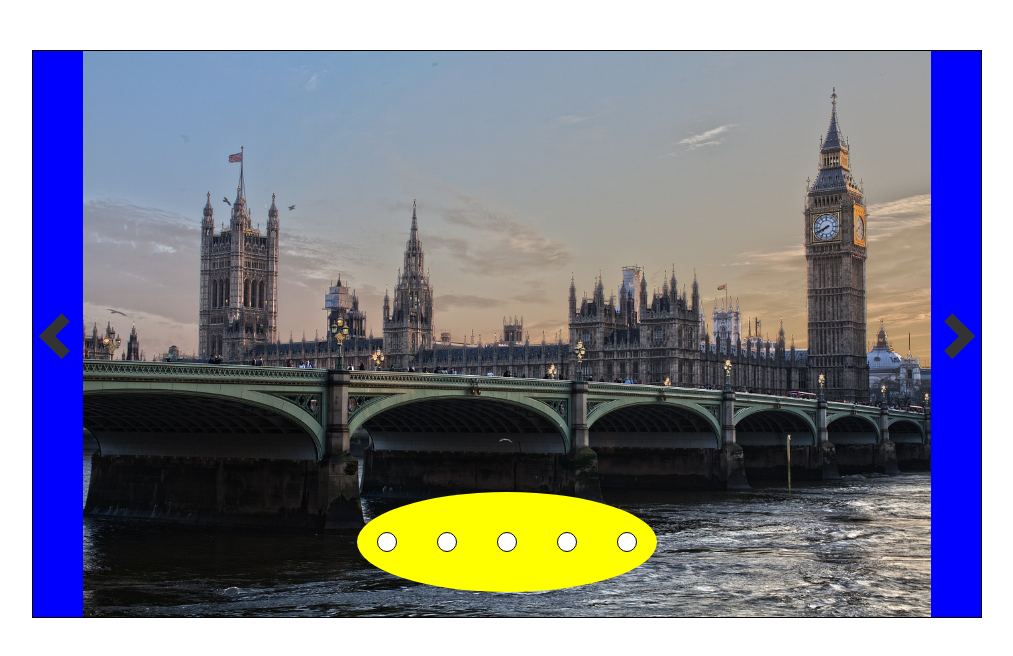
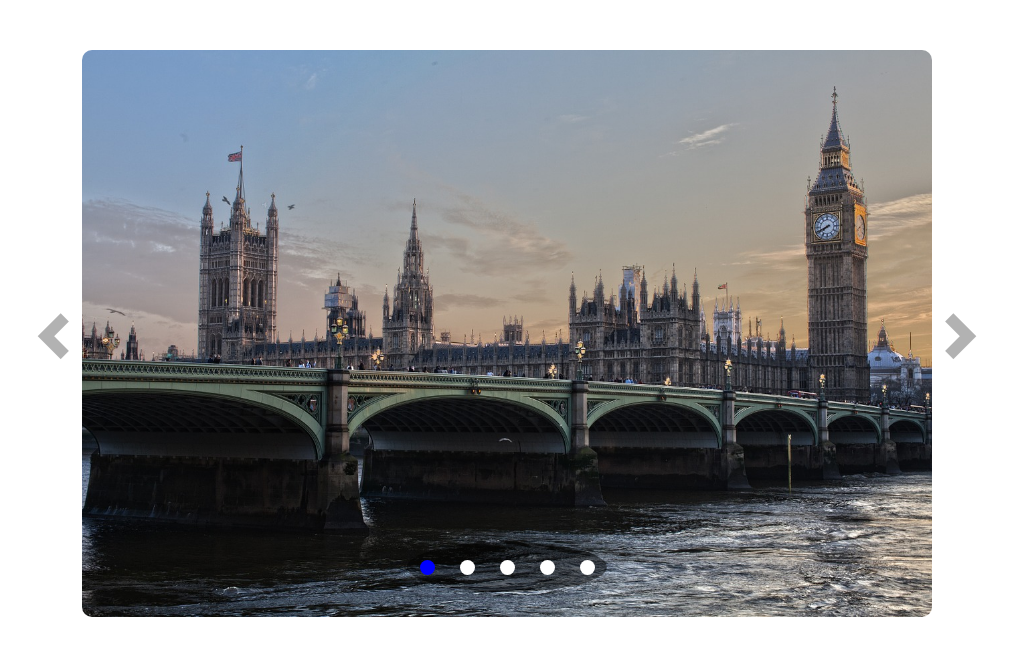
Before and after one commit to Steferre/vue-slider, a plain HTML site: page index.html in a window 1280 px wide. Shown: the whole page, without its empty margins (133-1146 px from the left). Drawn offline with nearby package versions, Linux system fonts and the light colour scheme.

Commit message:
Es completato in parte. Manca switch img con frecce tastiera o click su pallino

```diff
--- a/css/style.css
+++ b/css/style.css
@@ -6,7 +6,6 @@
 
 .wrapper {
     width: 950px;
-    border: 1px solid black;
     margin: 50px auto;
     display: flex;
 }
@@ -16,16 +15,21 @@
     justify-content: center;
     align-items: center;
     flex-basis: 5%;
-    background-color: blue;
 }
 
 .arrow_box i {
     font-size: 50px;
+    color: rgba(0, 0 , 0, 0.3);
+}
+
+.arrow_box i:hover {
+    color: rgb(0, 0, 0);
 }
 
 .central_box {
     display: flex;
     flex-basis: 90%;
+    border-radius: 10px;
 }
 
 .photo_container {
@@ -33,29 +37,30 @@
     display: flex;
     justify-content: center;
     position: relative;
+    border-radius: 10px;
 }
 
 .photo_container img {
     width: 100%;
     object-fit: cover;
+    border-radius: 10px;
 }
 
 .dot_box {
-    width: 300px;
-    height: 100px;
+    width: 200px;
+    height: 50px;
     display: flex;
     justify-content: space-around;
     align-items: center;
     position: absolute;
     bottom: 25px;
-    background-color: yellow;
+    background-color: rgba(0, 0 , 0, 0.5);
     border-radius: 50%;
 }
 
 .dot {
-    width: 20px;
-    height: 20px;
+    width: 15px;
+    height: 15px;
     border-radius: 50%;
     background-color:white;
-    border: 1px solid black;
 }
--- a/index.html
+++ b/index.html
@@ -13,7 +13,9 @@
 </head>
 <body>
     <div id="mainContainer">
-       <div class="wrapper" @keyup.left="pressKeyBoardLeft()" @keyup.right="switchToPrev">
+       <div class="wrapper"
+       @mouseover="stopAutoChangeImg"
+       @mouseout="startAutoChangeImg">
            <div class="arrow_box">
                 <i class="glyphicon glyphicon-chevron-left" @click="switchToPrev()"></i>
            </div>
@@ -21,7 +23,8 @@
                 <div class="photo_container">
                     <img :src="citiesImg[currentActive]" alt="immagini di città">
                     <div class="dot_box">
-                        <div class="dot" v-for="i in citiesImg" :style=""></div>
+                        <div class="dot" v-for="i in citiesImg"
+                        :style="(i === citiesImg[currentActive] ? {'background-color':'blue'} : {'background-color':'white'} )"></div>
                     </div>
                 </div>
            </div>
--- a/script/myscript.js
+++ b/script/myscript.js
@@ -17,7 +17,7 @@ const app = new Vue(
                 "img/newyork.jpg"
             ],
             currentActive: 0,
-            isActive: false
+            timer: null
         },
         methods: {
             switchToNext() {
@@ -36,43 +36,12 @@ const app = new Vue(
                     this.currentActive = this.citiesImg.length - 1;
                 }
             },
-            getFullDot() {
-                for(let i = 0; i < this.citiesImg.length; i++) {
-                    if(i === this.currentActive) {
-                        this.isActive = true;
-                    }
-                }
+            startAutoChangeImg() {
+                this.timer= setInterval(this.switchToNext, 3000);
             },
-            pressKeyBoardLeft: function () {
-                console.log('ho premuto la freccia sinistra della tastiera');
-            }
-
+            stopAutoChangeImg() {
+                clearInterval(this.timer);
+            },
         }
     }
-
 )
-
-/*
-towns: [
-    {
-        townName: "Londra",
-        townImg: "img/londra.jpg"
-    },
-    {
-        townName: "Milano",
-        townImg: "img/milano.jpg"
-    },
-    {
-        townName: "Parigi",
-        townImg: "img/parigi.jpg"
-    },
-    {
-        townName: "Sydney",
-        townImg: "img/sydney.jpg"
-    },
-    {
-        townName: "New York",
-        townImg: "img/newyork.jpg"
-    }
-]
-*/
```
